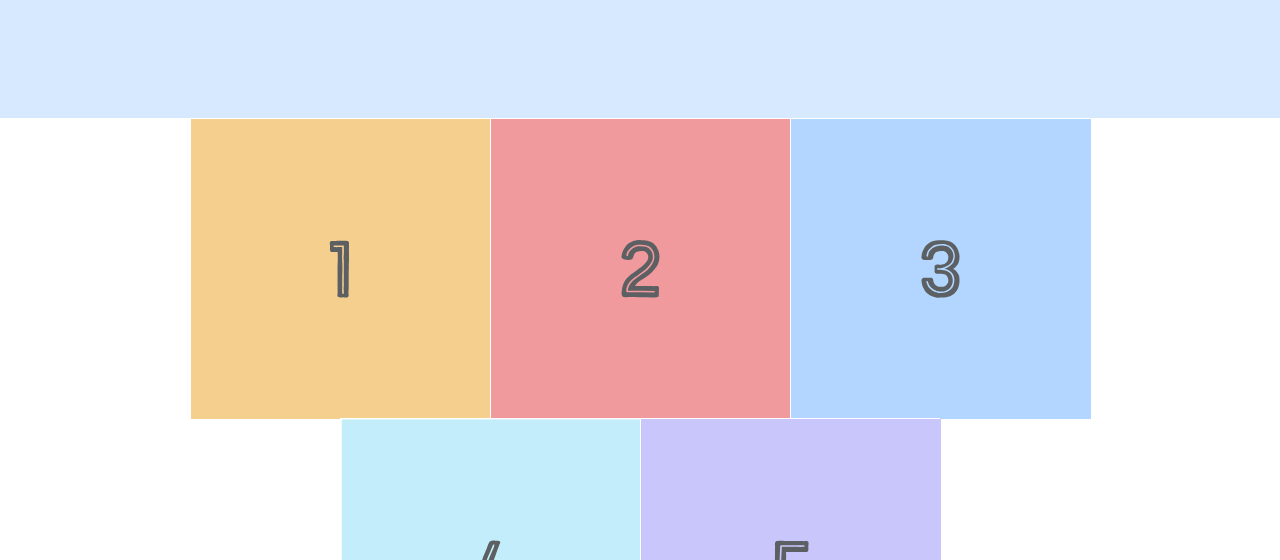
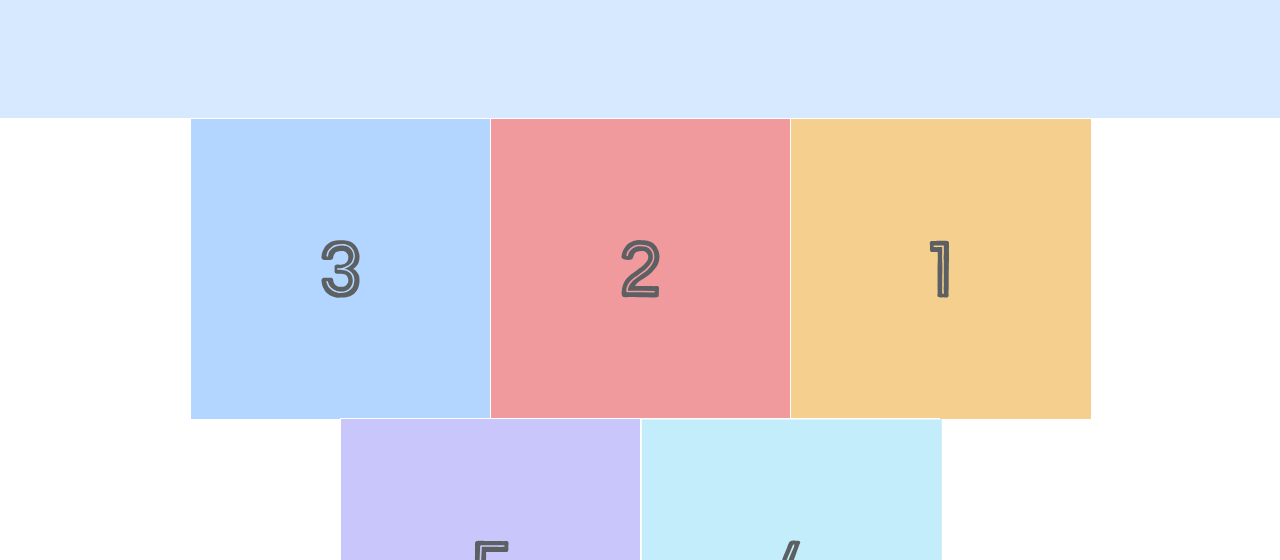
Before and after one commit to Sujayweb3master/html-css-practice, a plain HTML site: page flexbox/index.html in a window 1280 px wide. Shown: the part 240-800 px from the top of the page. Drawn offline with Linux system fonts and the light colour scheme.

Commit message:
Add code that focuses on use of flex-direction

```diff
--- a/flexbox/styles.css
+++ b/flexbox/styles.css
@@ -59,12 +59,6 @@
     justify-content: center;
   }
 
-  .photo-grid {
-    width: 900px;
-    display: flex;
-    justify-content: flex-start;
-  }
-
   .photo-grid-item {
     border: 1px solid #fff;
     width: 300px;
@@ -76,4 +70,6 @@
     display: flex;
     justify-content: center;
     flex-wrap: wrap;
+    flex-direction: row-reverse;
+    align-items: center;
   }
```
